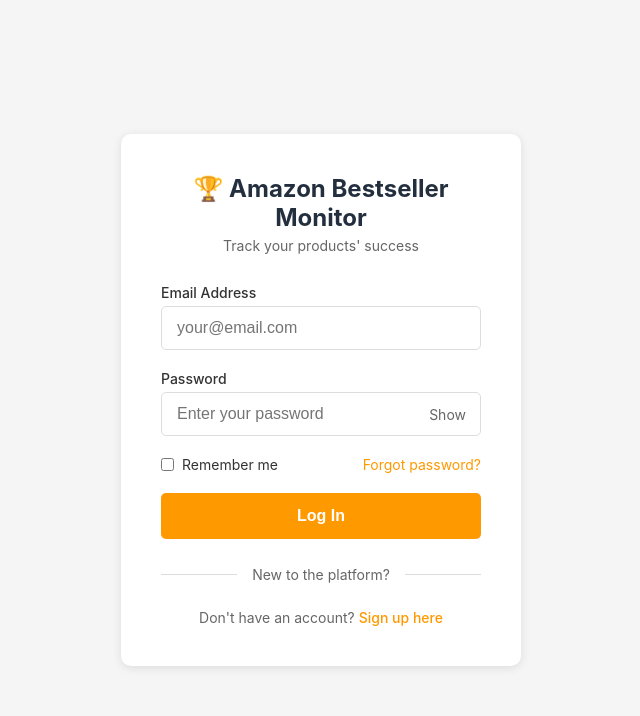
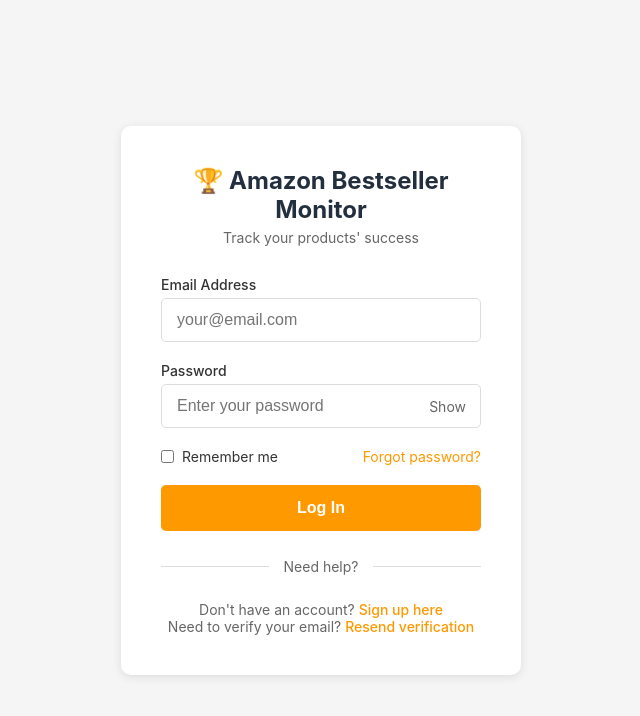
Before and after one commit to SodaCatStudio/amazon-screenshot-tracker, a Flask app: page /auth/login in a window 1280 px wide. Shown: the top 716 px of the page, without its empty margins (319-959 px from the left). Run offline with Flask 3, Linux system fonts and the light colour scheme; some libraries are stand-ins or nearby versions.

Commit message:
Trying to make verification always work.

```diff
--- a/main.py
+++ b/main.py
@@ -1748,7 +1748,39 @@ def login():
 
             # Check password first
             if not check_password_hash(password_hash, password):
-                flash('Invalid email or password', 'error')
+                # Handle failed login attempts
+                failed_attempts = (failed_attempts or 0) + 1
+
+                if get_db_type() == 'postgresql':
+                    cursor.execute('''
+                        UPDATE users
+                        SET failed_login_attempts = %s, last_failed_login = %s
+                        WHERE id = %s
+                    ''', (failed_attempts, datetime.now(), user_id))
+                else:
+                    cursor.execute('''
+                        UPDATE users
+                        SET failed_login_attempts = ?, last_failed_login = ?
+                        WHERE id = ?
+                    ''', (failed_attempts, datetime.now(), user_id))
+
+                if failed_attempts >= 5:
+                    locked_until = datetime.now() + timedelta(minutes=30)
+                    if get_db_type() == 'postgresql':
+                        cursor.execute('''
+                            UPDATE users SET account_locked_until = %s
+                            WHERE id = %s
+                        ''', (locked_until, user_id))
+                    else:
+                        cursor.execute('''
+                            UPDATE users SET account_locked_until = ?
+                            WHERE id = ?
+                        ''', (locked_until, user_id))
+                    flash('Too many failed attempts. Account locked for 30 minutes.', 'error')
+                else:
+                    flash('Invalid email or password', 'error')
+
+                conn.commit()
                 conn.close()
                 return render_template('auth/login.html')
 
@@ -1764,7 +1796,7 @@ def login():
                 conn.close()
                 return render_template('auth/login.html')
 
-            # Handle verification - more lenient approach
+            # Handle verification with better UX
             if not is_verified:
                 # If email system is not configured, auto-verify
                 if not email_notifier.is_configured():
@@ -1776,11 +1808,10 @@ def login():
                     conn.commit()
                     is_verified = True
                 else:
-                    # Provide helpful message with resend option
-                    flash('Your email is not verified. Please check your inbox or request a new verification email.', 'warning')
-                    flash('Click <a href="/auth/resend_verification">here</a> to resend verification email.', 'info')
+                    # Don't use HTML in flash messages, redirect with parameter instead
+                    flash('Your email is not verified. Please check your inbox or use the link below to resend.', 'warning')
                     conn.close()
-                    return render_template('auth/login.html')
+                    return redirect(url_for('auth.login', verification_needed=1))
 
             # Successful login
             user = User(user_id, user_email, full_name, is_verified, is_active)
@@ -1803,6 +1834,9 @@ def login():
             conn.commit()
             conn.close()
 
+            # Success message
+            flash(f'Welcome back{", " + full_name if full_name else ""}!', 'success')
+
             next_page = request.args.get('next')
             if next_page and next_page.startswith('/'):
                 return redirect(next_page)
@@ -1813,7 +1847,8 @@ def login():
             import traceback
             traceback.print_exc()
             flash('An error occurred during login. Please try again.', 'error')
-            conn.close()
+            if conn:
+                conn.close()
             return render_template('auth/login.html')
 
     return render_template('auth/login.html')
@@ -2251,7 +2286,7 @@ def debug_db_connection():
 @login_required
 def test_email():
     """Test email configuration"""
-    if current_user.email != 'your-admin-email@gmail.com':  # Replace with your email
+    if current_user.email != 'josh.matern@gmail.com':  # Replace with your email
         return "Unauthorized", 403
 
     try:
--- a/templates/auth/login.html
+++ b/templates/auth/login.html
@@ -219,6 +219,30 @@
             border: 1px solid #bee5eb;
         }
 
+        .flash a {
+            color: inherit;
+            font-weight: bold;
+        }
+
+        .verification-help {
+            background-color: #e8f4f8;
+            border: 1px solid #bee5eb;
+            padding: 15px;
+            border-radius: 5px;
+            margin-bottom: 20px;
+            font-size: 14px;
+        }
+
+        .verification-help a {
+            color: #ff9900;
+            text-decoration: none;
+            font-weight: bold;
+        }
+
+        .verification-help a:hover {
+            text-decoration: underline;
+        }
+
         @media (max-width: 480px) {
             .auth-container {
                 padding: 30px 20px;
@@ -237,11 +261,20 @@
             {% if messages %}
                 <div class="flash-messages">
                     {% for category, message in messages %}
-                        <div class="flash {{ category }}">{{ message }}</div>
+                        <div class="flash {{ category }}">{{ message|safe }}</div>
                     {% endfor %}
                 </div>
             {% endif %}
         {% endwith %}
+
+        <!-- Add verification help box if needed -->
+        {% if request.args.get('verification_needed') %}
+        <div class="verification-help">
+            <strong>📧 Email Verification Required</strong><br>
+            Haven't received your verification email?<br>
+            <a href="{{ url_for('auth.resend_verification') }}">Click here to resend verification email</a>
+        </div>
+        {% endif %}
 
         <form method="POST" action="{{ url_for('auth.login') }}" id="loginForm">
             <input type="hidden" name="csrf_token" value="{{ csrf_token() }}">
@@ -281,11 +314,12 @@
         </form>
 
         <div class="divider">
-            <span>New to the platform?</span>
+            <span>Need help?</span>
         </div>
 
         <div class="register-link">
-            Don't have an account? <a href="{{ url_for('auth.register') }}">Sign up here</a>
+            Don't have an account? <a href="{{ url_for('auth.register') }}">Sign up here</a><br>
+            Need to verify your email? <a href="{{ url_for('auth.resend_verification') }}">Resend verification</a>
         </div>
     </div>
 
```
